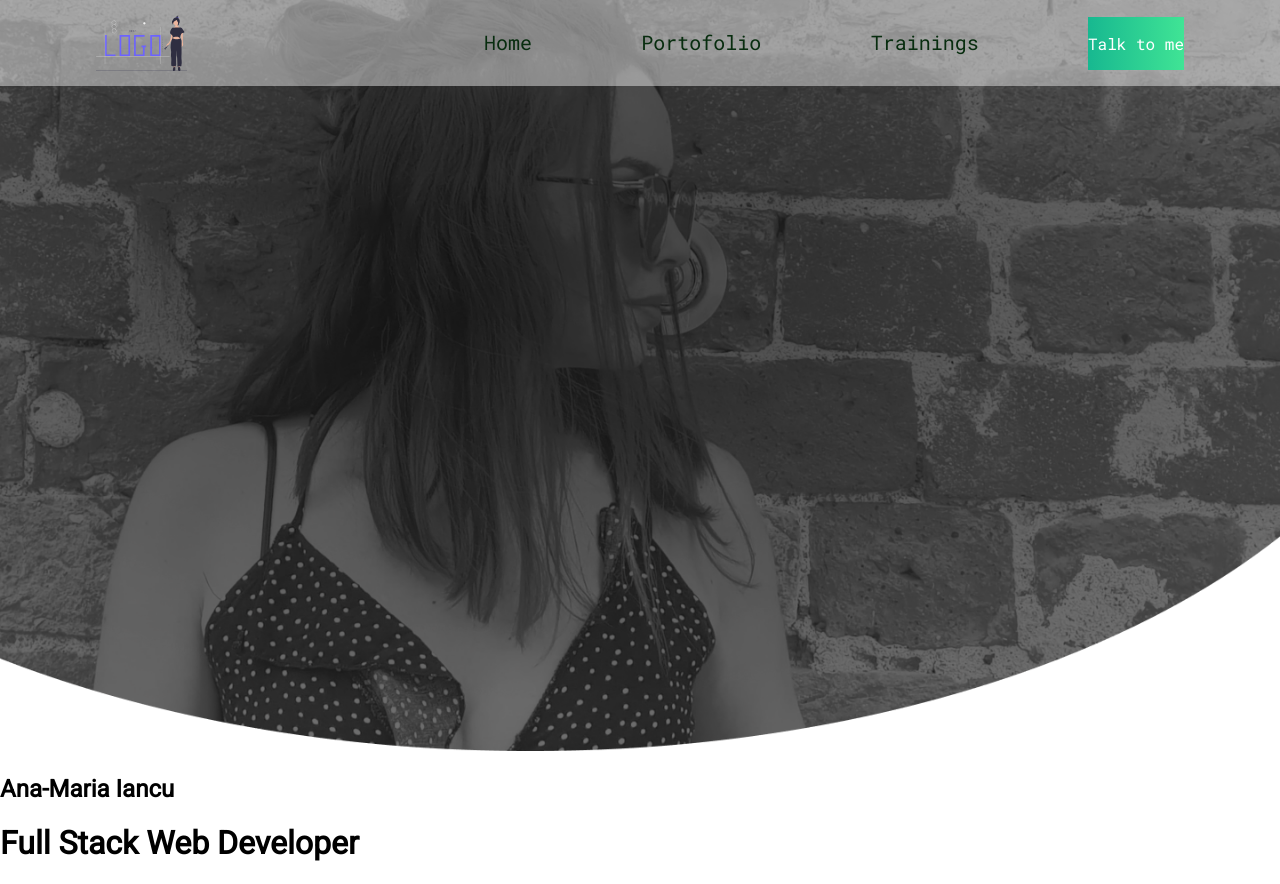
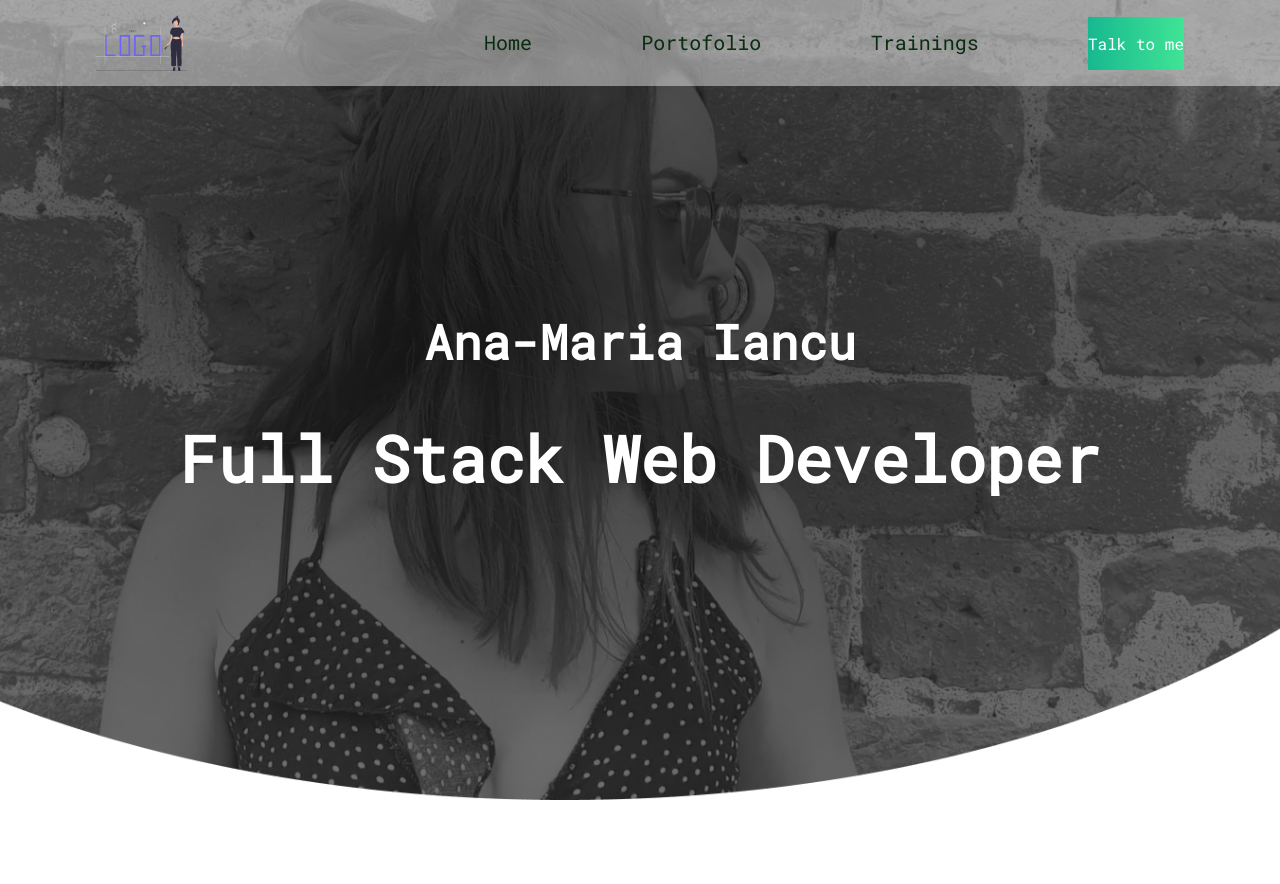
Before and after one commit to anaiancu24/my-personal-website, a Nuxt app: page / in a window 1280 px wide. After the commit the page ends 800 px from the top, so only its background shows below. Built offline with nearby package versions, Linux system fonts and the light colour scheme.

Commit message:
Header section implementation: step1

```diff
--- a/assets/scss/base/main.scss
+++ b/assets/scss/base/main.scss
@@ -5,11 +5,11 @@
 body {
     margin: 0;
 }
-h1, h2 {
-    font-family: $font-roboto;
-}
+// h1, h2 {
+//     font-family: $font-roboto;
+// }
 
-p, li {
+h1, h2, p, li {
     font-family: $font-roboto-mono;
 }
 
@@ -29,6 +29,11 @@ p, li {
     padding: 64px 0;
 }
 
+.center {
+    text-align: center;
+    margin: 0 auto;
+}
+
 @include desktop {
 
     .section-85 {
--- a/assets/scss/components/_header.scss
+++ b/assets/scss/components/_header.scss
@@ -1,8 +1,42 @@
+@import '../base/mixins';
+@import '../base/variables';
+
 .header {
     position: absolute;
-    top: 0;
+    background: url('/images/hero.png') no-repeat;
+    background-size: cover;
+    height: 50%;
 
-    &_image {
-        width:100%;
+    &_text {
+        position: relative;
+        top: 120px;
+        color:white;
+    }
+
+    &_title {
+        font-size: $font-size-28;
+    }
+
+    &_name {
+        font-size: $font-size-18;
     }
 }
+
+@include desktop {
+
+    .header {
+        height: 100%;
+
+        &_text {
+            top: 270px;
+        }
+
+        &_title {
+            font-size: $font-size-64;
+        }
+
+        &_name {
+            font-size: $font-size-48;
+        }
+    }
+}
--- a/components/Header.vue
+++ b/components/Header.vue
@@ -1,7 +1,6 @@
 <template>
-<div class="header section-100" id="header">
-    <img class="header_image" src="@/static/images/hero.png">
-    <div class="header_text">
+<div class="header section-100 center" id="header">
+    <div class="header_text" v-if="true">
     <h2 class="header_name">Ana-Maria Iancu</h2>
     <h1 class="header_title">Full Stack Web Developer</h1>
     </div>
--- a/components/Navigation.vue
+++ b/components/Navigation.vue
@@ -2,22 +2,27 @@
   <nav class="navigation navigation--transparent section-100">
     <div class="navigation_wrapper section-85 center">
       <div class="navigation_logo">
-      <img class="navigation_logo-svg" src="@/static/images/logo.svg" alt="logo">
+        <img class="navigation_logo-svg" src="@/static/images/logo.svg" alt="logo" />
         <div class="navigation_hamburger" @click="showNav()">
-<svg width="37" height="25" viewBox="0 0 29 27" fill="none" xmlns="http://www.w3.org/2000/svg">
-<rect width="35" height="5" rx="3.5" fill="#57B894"/>
-<rect width="35" height="5" rx="3.5" fill="#57B894"/>
-<rect width="35" height="5" rx="3.5" fill="#57B894"/>
-<rect y="20" width="35" height="5" rx="3.5" fill="#57B894"/>
-<rect y="20" width="35" height="5" rx="3.5" fill="#57B894"/>
-<rect y="20" width="35" height="5" rx="3.5" fill="#57B894"/>
-<rect y="10" width="35" height="5" rx="3.5" fill="#57B894"/>
-<rect y="10" width="35" height="5" rx="3.5" fill="#57B894"/>
-<rect y="10" width="35" height="5" rx="3.5" fill="#57B894"/>
+          <svg
+            width="37"
+            height="25"
+            viewBox="0 0 29 27"
+            fill="none"
+            xmlns="http://www.w3.org/2000/svg"
+          >
+            <rect width="35" height="5" rx="3.5" fill="#57B894" />
+            <rect width="35" height="5" rx="3.5" fill="#57B894" />
+            <rect width="35" height="5" rx="3.5" fill="#57B894" />
+            <rect y="20" width="35" height="5" rx="3.5" fill="#57B894" />
+            <rect y="20" width="35" height="5" rx="3.5" fill="#57B894" />
+            <rect y="20" width="35" height="5" rx="3.5" fill="#57B894" />
+            <rect y="10" width="35" height="5" rx="3.5" fill="#57B894" />
+            <rect y="10" width="35" height="5" rx="3.5" fill="#57B894" />
+            <rect y="10" width="35" height="5" rx="3.5" fill="#57B894" />
           </svg>
         </div>
       </div>
-
       <ul ref="navigation_menu" class="navigation_menu">
         <li class="navigation_menu-item">Home</li>
         <li class="navigation_menu-item">Portofolio</li>
@@ -25,18 +30,20 @@
         <li class="navigation_menu-item">Talk to me</li>
       </ul>
     </div>
-
   </nav>
 </template>
 <script>
 export default {
+  // data: {
+  //   submenuState: false
+  // },
   methods: {
     showNav() {
-      this.$refs.navigation_menu.classList.toggle('active')
+      this.$refs.navigation_menu.classList.toggle("active");
     }
   }
-}
+};
 </script>
 <style lang="scss">
-@import '@/assets/scss/components/_navigation.scss';
+@import "@/assets/scss/components/_navigation.scss";
 </style>
--- /dev/null
+++ b/store/index.js
@@ -0,0 +1,9 @@
+export const state = () => ({
+  submenuState: false
+})
+
+export const mutations = {
+  toggle (state) {
+    state.submenuState = !state.submenuState
+  }
+}
```
Lines whose indentation alone changed are shown as unchanged.
